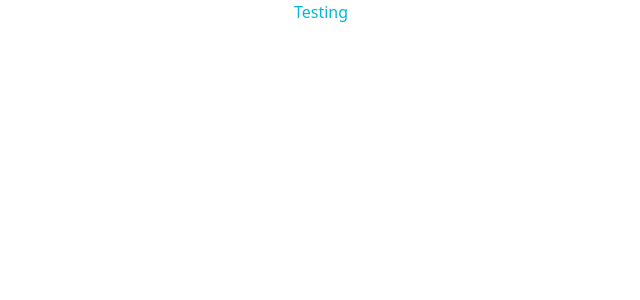
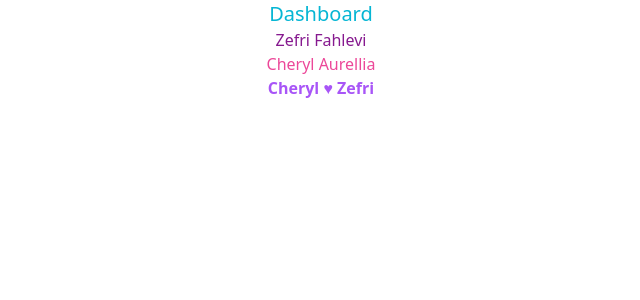
Before and after one commit to zefrifahlevi/valo-project, a Next.js app: page /dashboard in a window 1280 px wide. Shown: the top 300 px of the page, without its empty margins (319-959 px from the left). Built offline with nearby package versions, Linux system fonts and the light colour scheme.

Commit message:
Re Update

```diff
--- a/pages/api/hello.ts
+++ b/pages/api/hello.ts
@@ -9,5 +9,5 @@ export default function handler(
   req: NextApiRequest,
   res: NextApiResponse<Data>
 ) {
-  res.status(200).json({ name: 'John Doe' })
+  res.status(200).json({ name: 'Zefri Fahlevi' })
 }
--- a/pages/dashboard/index.tsx
+++ b/pages/dashboard/index.tsx
@@ -3,7 +3,11 @@ import React from 'react'
 export default function Dashbboard() {
   return (
     <>
-        <header className="text-center text-cyan-500">Testing</header>
+        <title>Dashboard</title>
+        <header className="text-xl text-center text-cyan-500">Dashboard</header>
+        <h1 className="text-center text-fuchsia-800">Zefri Fahlevi</h1>
+        <h1 className="text-center text-pink-500">Cheryl Aurellia</h1>
+        <h1 className="font-extrabold text-center text-purple-500">Cheryl &hearts; Zefri</h1>
     </>
   )
 }
```
